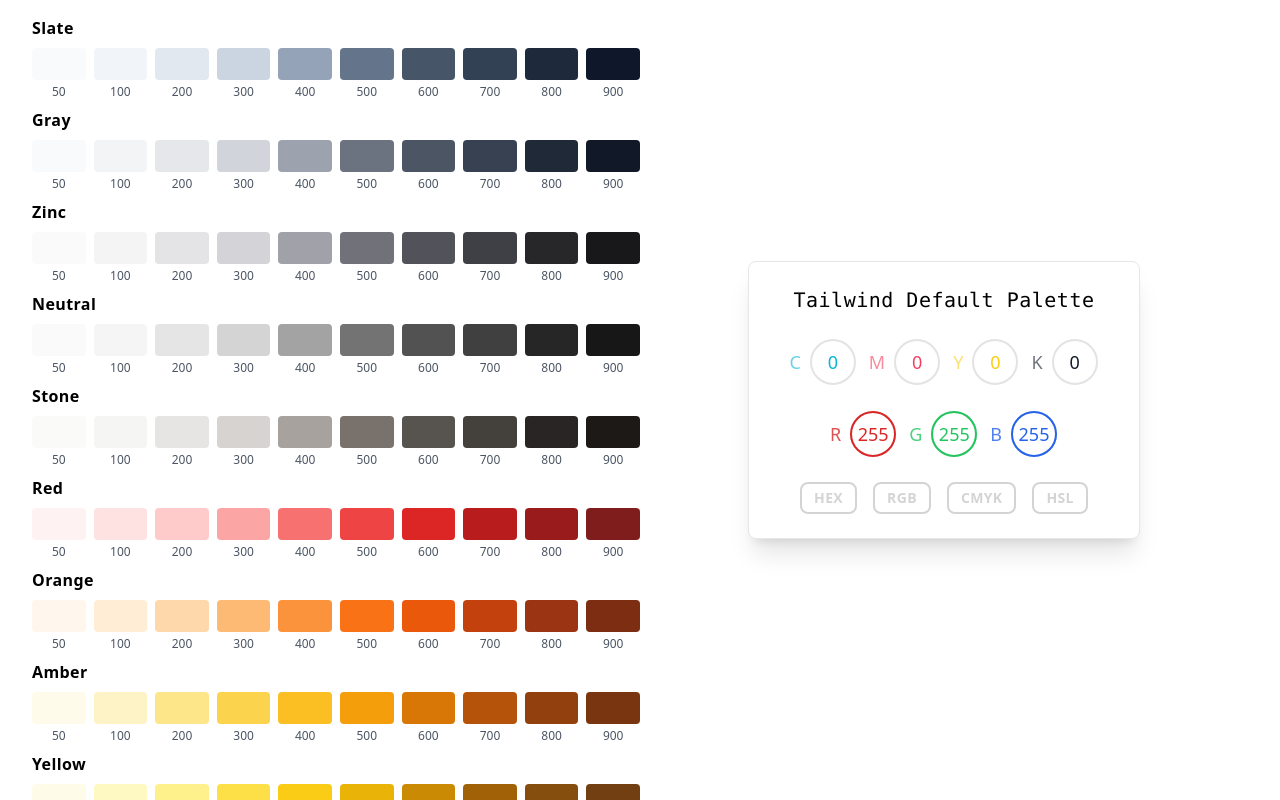
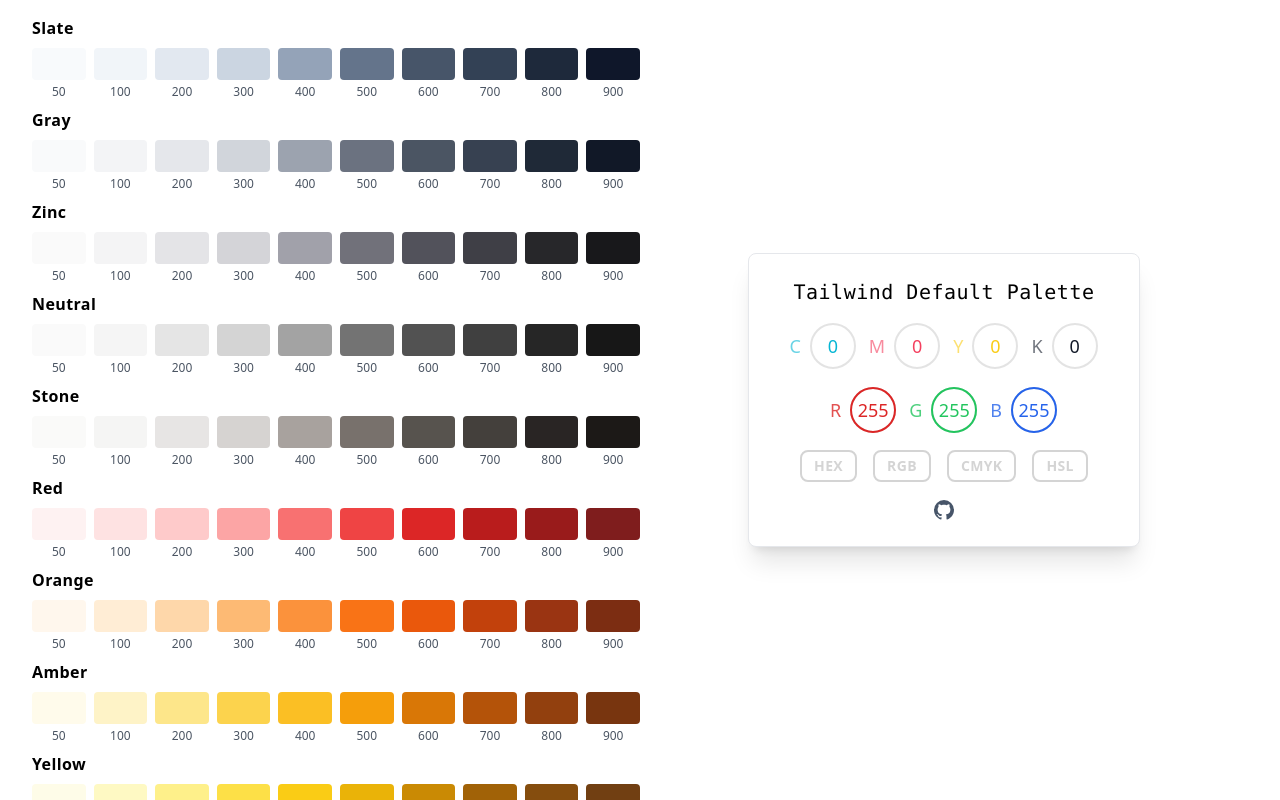
Before and after one commit to 3fuyang/tailwind-default-palette, an Astro site: page / in a window 1280 px wide. Built offline with nearby package versions, Linux system fonts and the light colour scheme; Astro itself is replaced by a stand-in of ours.

Commit message:
feat: link to github repo

```diff
--- a/src/components/App.tsx
+++ b/src/components/App.tsx
@@ -79,14 +79,14 @@
   return (
     <div class="max-md:relative md:grid md:grid-cols-2">
       {/* Palette */}
-      <div class="mt-48 flex flex-col gap-2 py-4 md:col-start-1 md:mt-0 md:h-screen md:overflow-auto">
+      <div class="mt-52 flex flex-col gap-2 py-4 md:col-start-1 md:mt-0 md:h-screen md:overflow-auto">
         {/* Scheme Bar */}
         {colors.map(({ scheme, cells }) => (
           <div>
             {/* Scheme Title */}
             <h2
               id={scheme}
-              class="mb-2 font-semibold tracking-wide max-md:scroll-mt-48"
+              class="mb-2 font-semibold tracking-wide max-md:scroll-mt-56"
             >
               <a href={`#${scheme}`}>{scheme}</a>
             </h2>
@@ -116,7 +116,7 @@
       {/* Preview */}
       <div class="flex flex-col items-center justify-center py-4 max-md:fixed max-md:top-0 max-md:left-0 max-md:right-0 max-md:border-b max-md:bg-white md:col-start-2 md:h-screen">
         {/* Card */}
-        <div class="flex flex-col items-center justify-between gap-2 bg-white md:min-w-max md:gap-6 md:rounded-lg md:border md:py-6 md:px-10 md:shadow-xl">
+        <div class="flex flex-col items-center justify-between gap-2 bg-white md:min-w-max md:gap-4 md:rounded-lg md:border md:py-6 md:px-10 md:shadow-xl">
           {/* Theme Title */}
           <h2
             id="currThemeTitle"
@@ -179,6 +179,21 @@
               />
             ))}
           </div>
+          {/* External Links */}
+          <a
+            class="aspect-square w-6 text-slate-600 transition-colors hover:text-slate-500"
+            href="https://github.com/3fuyang/tailwind-default-palette"
+            target="_blank"
+            rel="noreferrer"
+            title="GitHub"
+          >
+            <svg viewBox="0 0 24 24">
+              <path
+                fill="currentColor"
+                d="M12 2A10 10 0 0 0 2 12c0 4.42 2.87 8.17 6.84 9.5.5.08.66-.23.66-.5v-1.69c-2.77.6-3.36-1.34-3.36-1.34-.46-1.16-1.11-1.47-1.11-1.47-.91-.62.07-.6.07-.6 1 .07 1.53 1.03 1.53 1.03.87 1.52 2.34 1.07 2.91.83.09-.65.35-1.09.63-1.34-2.22-.25-4.55-1.11-4.55-4.92 0-1.11.38-2 1.03-2.71-.1-.25-.45-1.29.1-2.64 0 0 .84-.27 2.75 1.02.79-.22 1.65-.33 2.5-.33.85 0 1.71.11 2.5.33 1.91-1.29 2.75-1.02 2.75-1.02.55 1.35.2 2.39.1 2.64.65.71 1.03 1.6 1.03 2.71 0 3.82-2.34 4.66-4.57 4.91.36.31.69.92.69 1.85V21c0 .27.16.59.67.5C19.14 20.16 22 16.42 22 12A10 10 0 0 0 12 2z"
+              />
+            </svg>
+          </a>
         </div>
       </div>
     </div>
@@ -218,7 +233,6 @@
   // Calculate the HSL values
   let h = -Infinity,
     s: number
-
   ;(r /= 255), (g /= 255), (b /= 255)
   const max = Math.max(r, g, b),
     min = Math.min(r, g, b)
```
